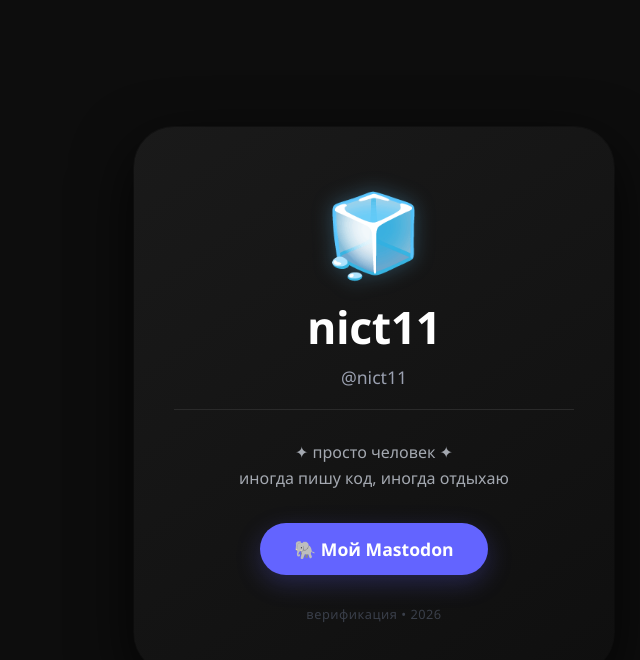
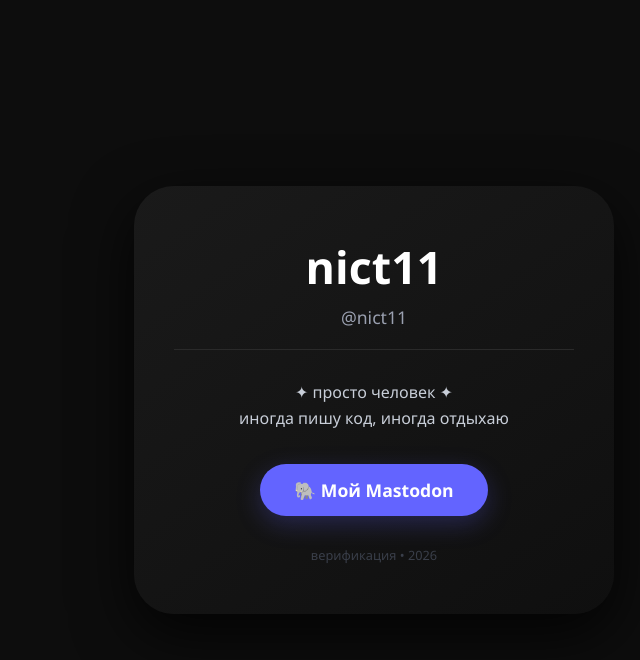
Before and after one commit to NISTmlv-hash/nict11verif, a plain HTML site: page index.html in a window 1280 px wide. Shown: the whole page, without its empty margins (266-906 px from the left). Drawn offline with Linux system fonts and the light colour scheme.

Commit message:
Refactor CSS and HTML structure in index.html
1

```diff
--- a/index.html
+++ b/index.html
@@ -5,23 +5,16 @@
     <meta name="viewport" content="width=device-width, initial-scale=1.0">
     <title>nict11</title>
     <style>
-        /* Глобальные стили */
-        * {
-            margin: 0;
-            padding: 0;
-            box-sizing: border-box;
-        }
-
+        * { margin: 0; padding: 0; box-sizing: border-box; }
         body {
             background: #0d0d0d;
             display: flex;
             justify-content: center;
             align-items: center;
             min-height: 100vh;
-            font-family: 'Segoe UI', system-ui, -apple-system, sans-serif;
+            font-family: 'Segoe UI', system-ui, sans-serif;
             padding: 20px;
         }
-
         .card {
             background: linear-gradient(145deg, #1a1a1a, #0f0f0f);
             padding: 50px 40px;
@@ -29,29 +22,14 @@
             max-width: 480px;
             width: 100%;
             text-align: center;
-            box-shadow: 0 20px 60px rgba(0, 0, 0, 0.8), 0 0 0 1px rgba(255, 255, 255, 0.03);
-            transition: transform 0.2s ease;
+            box-shadow: 0 20px 60px rgba(0,0,0,0.8);
         }
-
-        .card:hover {
-            transform: scale(1.01);
-        }
-
-        .avatar {
-            font-size: 80px;
-            margin-bottom: 10px;
-            display: block;
-            filter: drop-shadow(0 0 10px rgba(100, 200, 255, 0.3));
-        }
-
         .username {
             font-size: 2.8rem;
             font-weight: 700;
             color: #ffffff;
-            letter-spacing: -0.5px;
             margin-bottom: 8px;
         }
-
         .handle {
             font-size: 1.1rem;
             color: #9aa0b0;
@@ -60,15 +38,12 @@
             border-bottom: 1px solid #2a2a2a;
             padding-bottom: 20px;
         }
-
         .bio {
             color: #c8ced8;
             font-size: 1rem;
             line-height: 1.6;
             margin-bottom: 32px;
-            opacity: 0.8;
         }
-
         .mastodon-link {
             display: inline-block;
             background: #6364ff;
@@ -78,53 +53,25 @@
             text-decoration: none;
             font-weight: 600;
             font-size: 1.1rem;
-            transition: all 0.2s ease;
-            box-shadow: 0 8px 24px rgba(99, 100, 255, 0.25);
+            box-shadow: 0 8px 24px rgba(99,100,255,0.25);
         }
-
         .mastodon-link:hover {
             background: #7a7bff;
-            transform: translateY(-2px);
-            box-shadow: 0 12px 32px rgba(99, 100, 255, 0.4);
         }
-
-        .mastodon-link i {
-            margin-right: 8px;
-        }
-
         .footer {
             margin-top: 30px;
             font-size: 0.8rem;
             color: #3a3f4a;
-            letter-spacing: 0.5px;
-        }
-
-        /* Небольшая адаптация для мобильных */
-        @media (max-width: 480px) {
-            .card { padding: 30px 20px; }
-            .username { font-size: 2.2rem; }
         }
     </style>
 </head>
 <body>
     <div class="card">
-        <span class="avatar">🧊</span>
         <div class="username">nict11</div>
         <span class="handle">@nict11</span>
-
-        <div class="bio">
-            ✦ просто человек ✦<br>
-            иногда пишу код, иногда отдыхаю
-        </div>
-
-        <!-- ЭТО ГЛАВНАЯ ССЫЛКА ДЛЯ ВЕРИФИКАЦИИ -->
-        <a href="https://mastodon.social/@nict11" rel="me" class="mastodon-link">
-            🐘 Мой Mastodon
-        </a>
-
-        <div class="footer">
-            верификация • 2026
-        </div>
+        <div class="bio">✦ просто человек ✦<br>иногда пишу код, иногда отдыхаю</div>
+        <a href="https://mastodon.social/@nict11" rel="me" class="mastodon-link">🐘 Мой Mastodon</a>
+        <div class="footer">верификация • 2026</div>
     </div>
 </body>
 </html>
```
